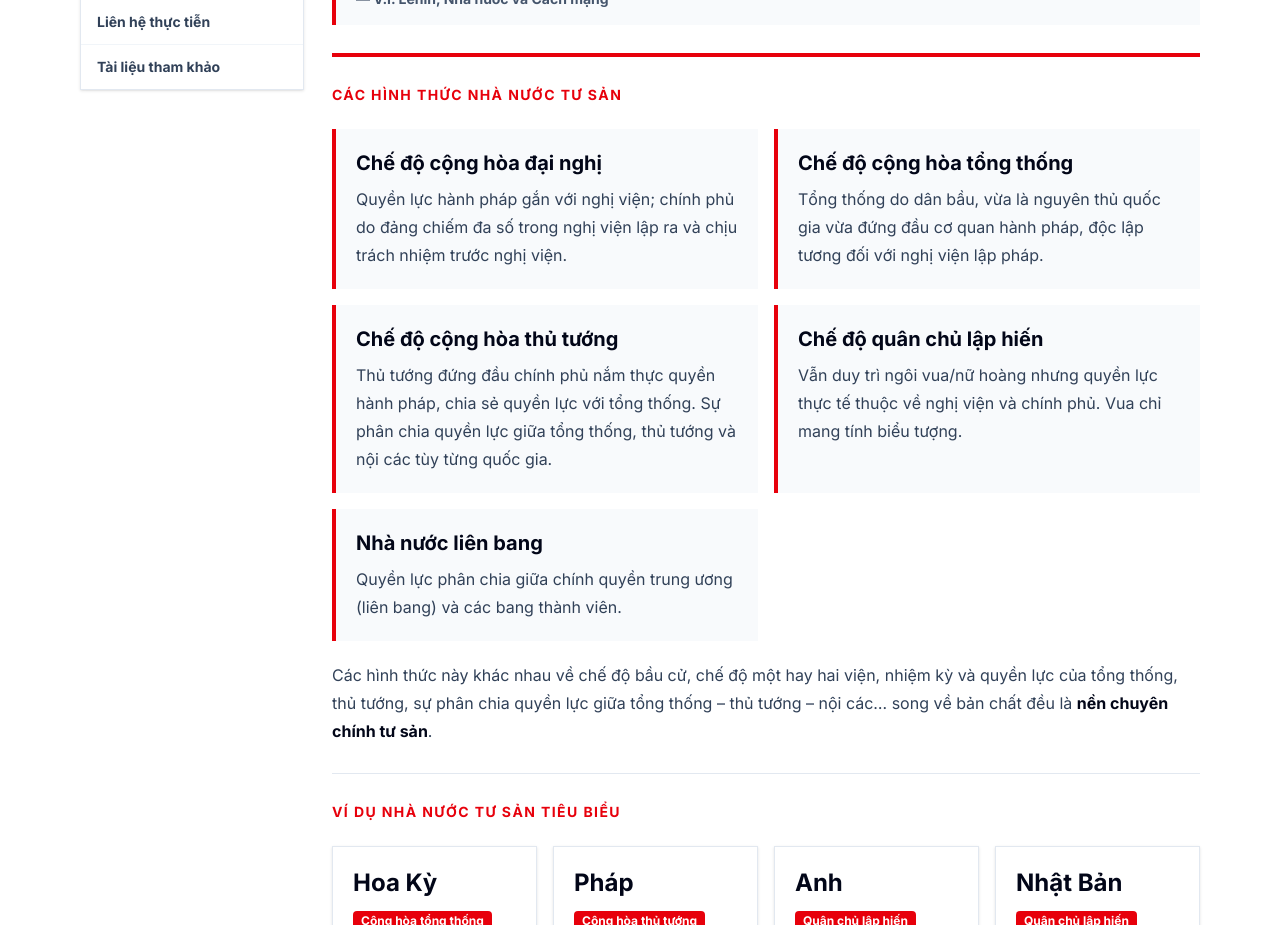
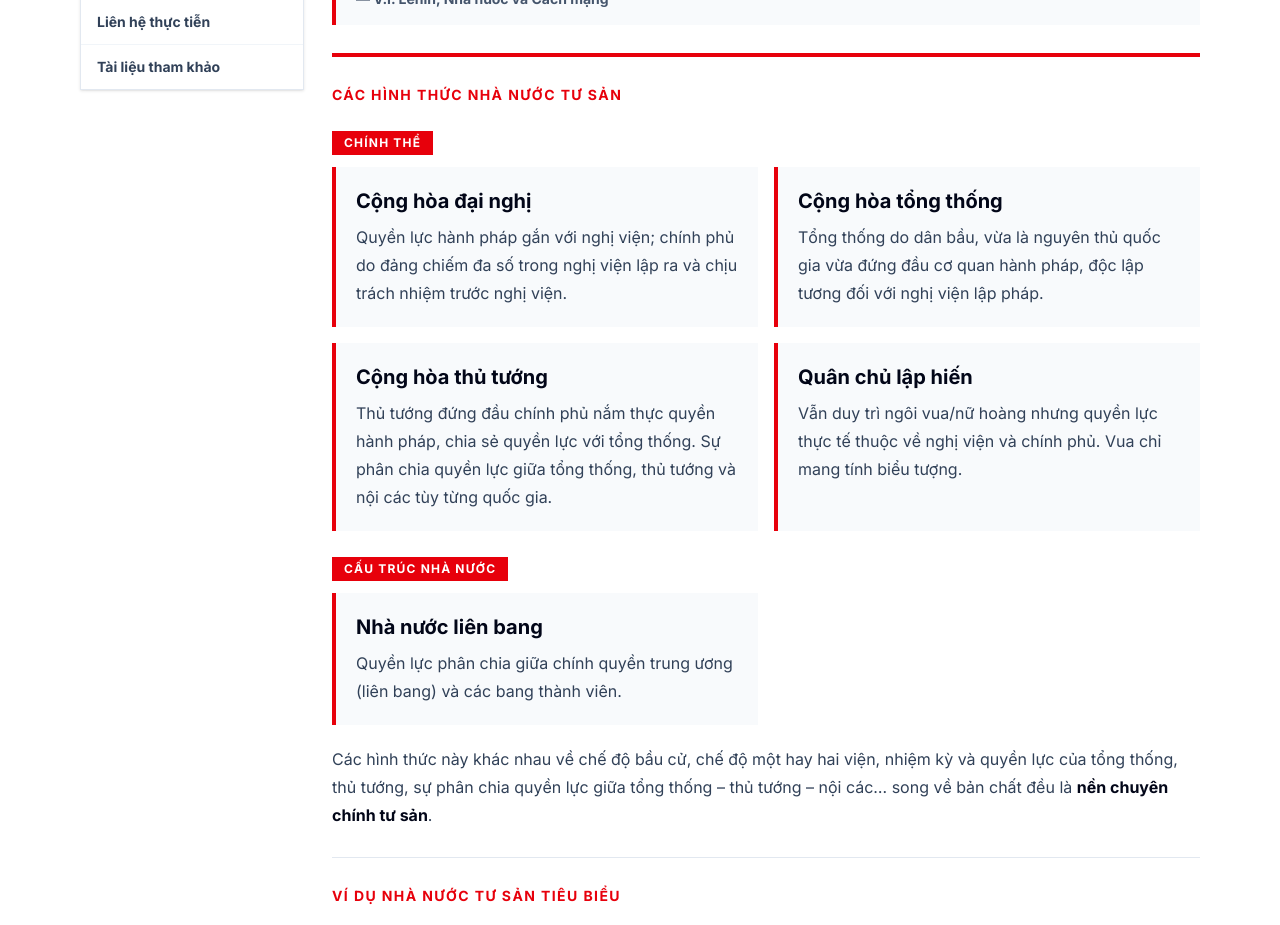
Before and after one commit to phanhoangs26/MLN122, a React (Vite) app: page /tu-ban in a window 1280 px wide. Shown: the part 760-1685 px from the top of the page. Built offline with nearby package versions, Linux system fonts and the light colour scheme.

Commit message:
feat: group state forms into Chinh the and Cau truc sections

```diff
--- a/src/app/pages/CapitalistState.tsx
+++ b/src/app/pages/CapitalistState.tsx
@@ -21,12 +21,22 @@ const outline = [
    4. CÁC HÌNH THỨC NHÀ NƯỚC TƯ SẢN
    (Giáo trình tr.176, dòng 273–286)
    ============================ */
-const forms = [
-  { title: 'Chế độ cộng hòa đại nghị', text: 'Quyền lực hành pháp gắn với nghị viện; chính phủ do đảng chiếm đa số trong nghị viện lập ra và chịu trách nhiệm trước nghị viện.' },
-  { title: 'Chế độ cộng hòa tổng thống', text: 'Tổng thống do dân bầu, vừa là nguyên thủ quốc gia vừa đứng đầu cơ quan hành pháp, độc lập tương đối với nghị viện lập pháp.' },
-  { title: 'Chế độ cộng hòa thủ tướng', text: 'Thủ tướng đứng đầu chính phủ nắm thực quyền hành pháp, chia sẻ quyền lực với tổng thống. Sự phân chia quyền lực giữa tổng thống, thủ tướng và nội các tùy từng quốc gia.' },
-  { title: 'Chế độ quân chủ lập hiến', text: 'Vẫn duy trì ngôi vua/nữ hoàng nhưng quyền lực thực tế thuộc về nghị viện và chính phủ. Vua chỉ mang tính biểu tượng.' },
+const formGroups = [
+  {
+    group: 'Chính thể',
+    items: [
+      { title: 'Cộng hòa đại nghị', text: 'Quyền lực hành pháp gắn với nghị viện; chính phủ do đảng chiếm đa số trong nghị viện lập ra và chịu trách nhiệm trước nghị viện.' },
+      { title: 'Cộng hòa tổng thống', text: 'Tổng thống do dân bầu, vừa là nguyên thủ quốc gia vừa đứng đầu cơ quan hành pháp, độc lập tương đối với nghị viện lập pháp.' },
+      { title: 'Cộng hòa thủ tướng', text: 'Thủ tướng đứng đầu chính phủ nắm thực quyền hành pháp, chia sẻ quyền lực với tổng thống. Sự phân chia quyền lực giữa tổng thống, thủ tướng và nội các tùy từng quốc gia.' },
+      { title: 'Quân chủ lập hiến', text: 'Vẫn duy trì ngôi vua/nữ hoàng nhưng quyền lực thực tế thuộc về nghị viện và chính phủ. Vua chỉ mang tính biểu tượng.' },
+    ],
+  },
+  {
+    group: 'Cấu trúc nhà nước',
+    items: [
       { title: 'Nhà nước liên bang', text: 'Quyền lực phân chia giữa chính quyền trung ương (liên bang) và các bang thành viên.' },
+    ],
+  },
 ];
 
 /* ============================
@@ -203,8 +213,14 @@ export default function CapitalistState() {
             className="border-b border-slate-200 py-7"
           >
             <h2 className="text-sm font-black uppercase tracking-widest text-red-600 mb-6">Các hình thức nhà nước tư sản</h2>
+            <div className="space-y-6">
+              {formGroups.map((g) => (
+                <div key={g.group}>
+                  <div className="mb-3 inline-block bg-red-600 px-3 py-1 text-xs font-black uppercase tracking-widest text-white">
+                    {g.group}
+                  </div>
                   <div className="grid gap-4 sm:grid-cols-2">
-              {forms.map((f, i) => (
+                    {g.items.map((f, i) => (
                       <motion.div
                         key={f.title}
                         initial={{ opacity: 0, y: 14 }}
@@ -215,6 +231,9 @@ export default function CapitalistState() {
                         <h3 className="text-xl font-black text-slate-950">{f.title}</h3>
                         <p className="mt-2 text-base leading-7 text-slate-700">{f.text}</p>
                       </motion.div>
+                    ))}
+                  </div>
+                </div>
               ))}
             </div>
             <p className="mt-5 max-w-4xl text-base leading-7 text-slate-700">
```
Lines whose indentation alone changed are shown as unchanged.
